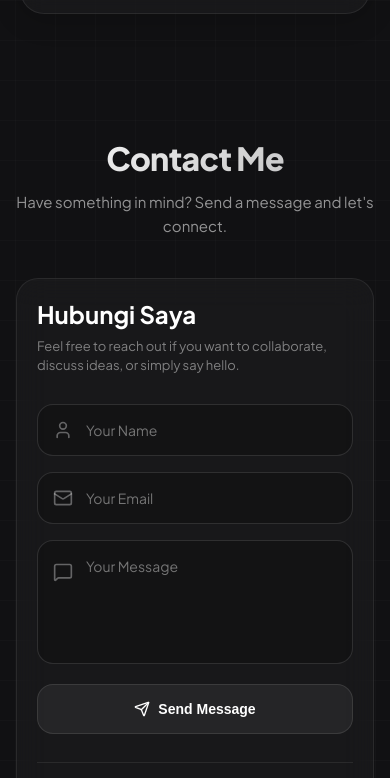
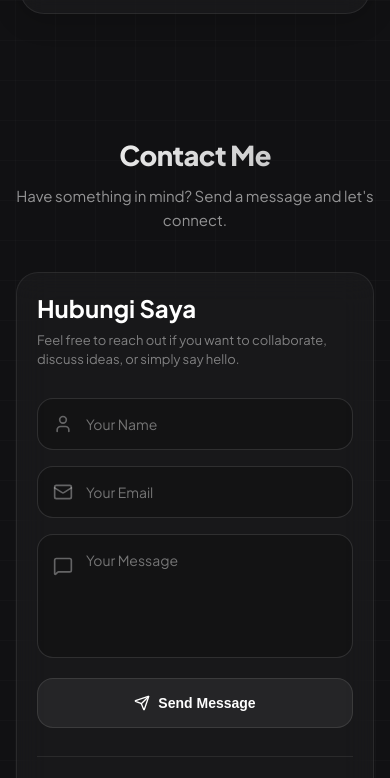
Before and after one commit to Luther-666/test-web, a plain HTML site: page index.html in a window 390 px wide. Shown: the part 3040-3818 px from the top of the page. Drawn offline with nearby package versions, Linux system fonts and the light colour scheme.

Commit message:
Fix contact section overlap on mobile

```diff
--- a/style.css
+++ b/style.css
@@ -1785,6 +1785,23 @@ body::after {
     .about-text {
         max-width: 100%;
     }
+
+    /* Fix contact grid overlap */
+    .contact-grid {
+        grid-template-columns: 1fr !important;
+        gap: 24px !important;
+    }
+
+    .contact-section {
+        padding-top: 60px !important;
+        padding-bottom: 60px !important;
+        position: relative !important;
+        z-index: 1 !important;
+    }
+
+    .contact-title {
+        font-size: clamp(24px, 7vw, 36px) !important;
+    }
 }
 
 @media (max-width: 480px) {
```
